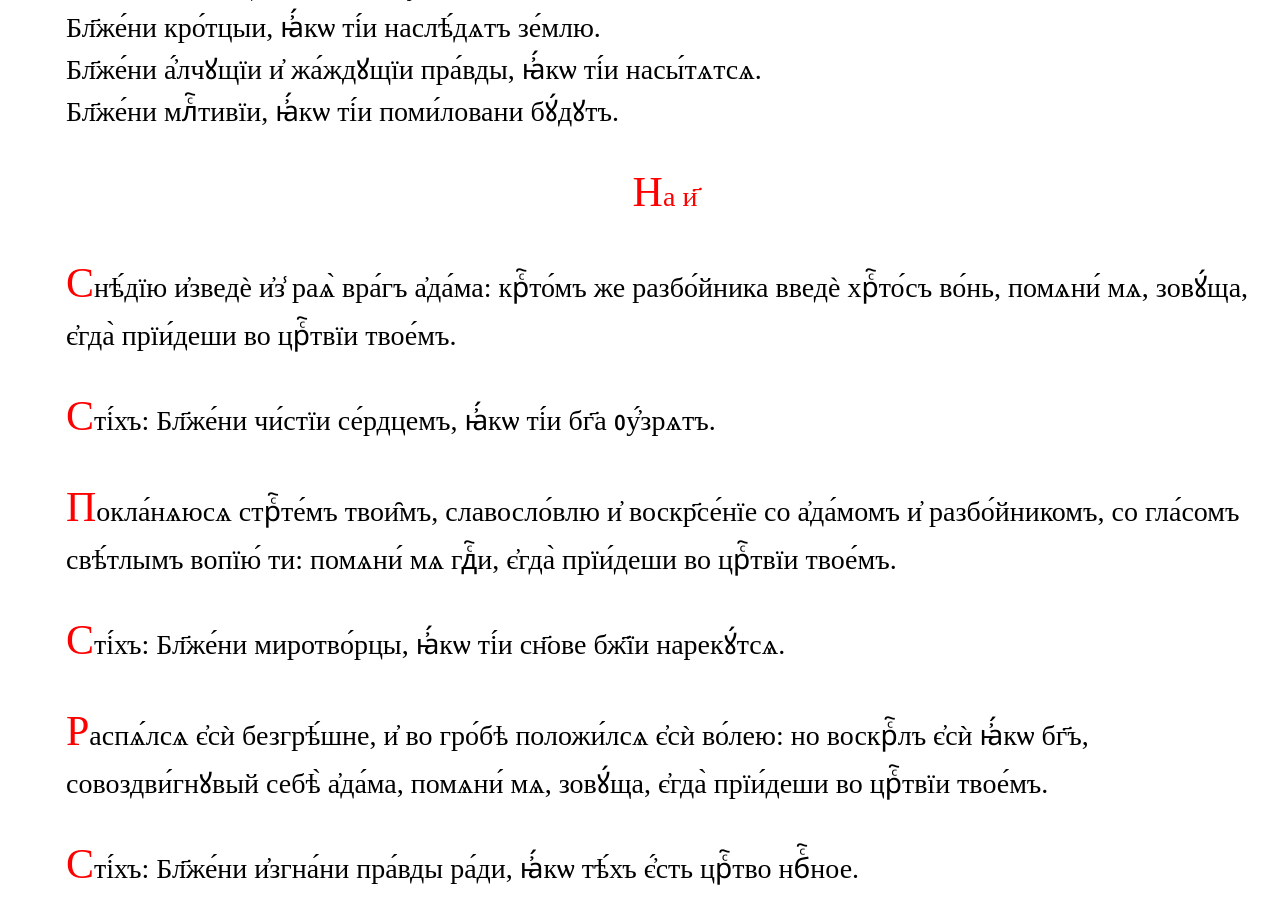
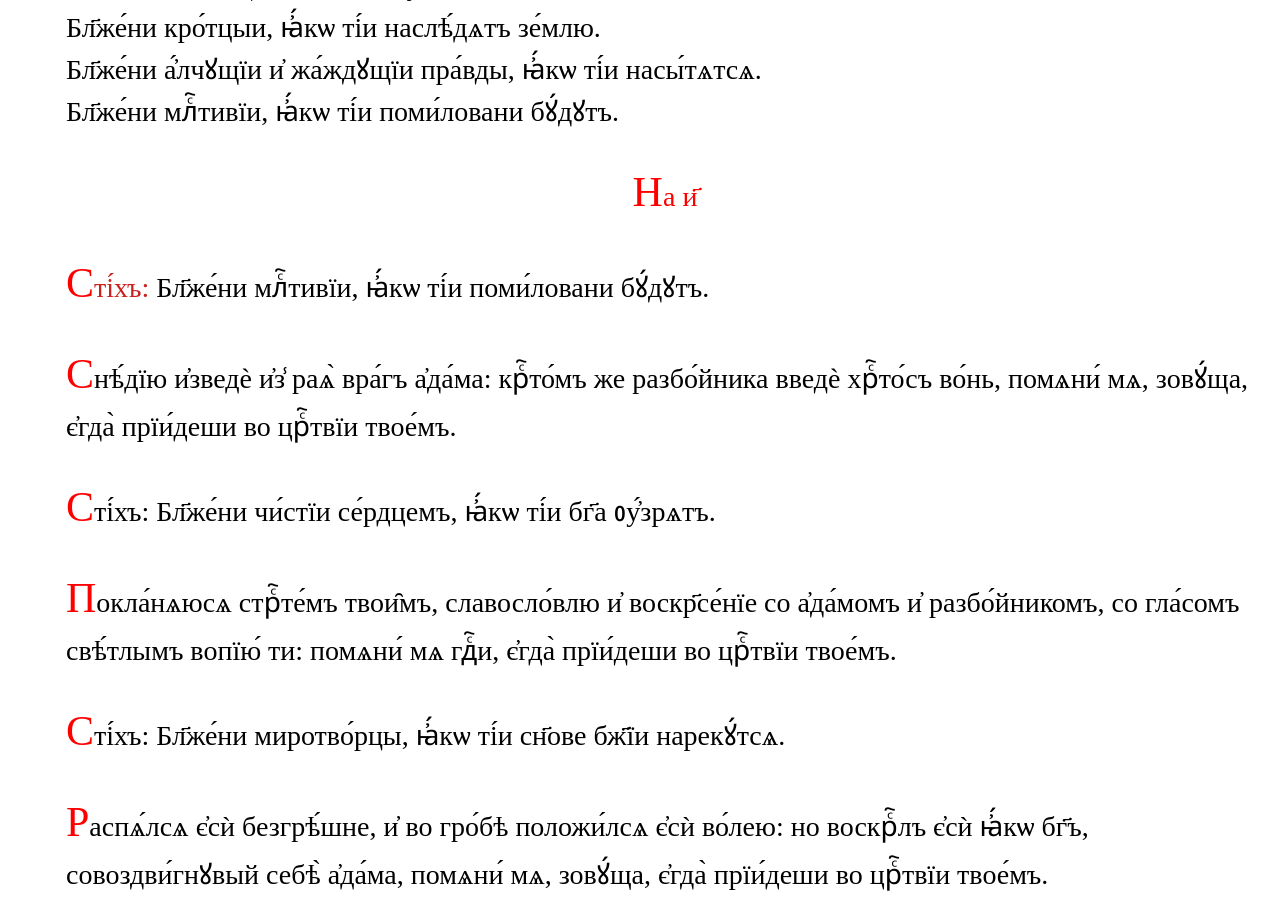
Before and after one commit to markjville/markjville.github.io, a Jekyll site: the page docs/Изобразительная/Гл1.html, which Jekyll copies as it is, in a window 1280 px wide and 900 px high, scrolled down 354 px. Built offline with Jekyll 4.4.1, drawn with Linux system fonts in a browser that asks for light colours; some web fonts are replaced; comment, search, counter and statistics services are not loaded.

Commit message:
Update Гл1.html

```diff
--- a/docs/Изобразительная/Гл1.html
+++ b/docs/Изобразительная/Гл1.html
@@ -43,7 +43,7 @@ p::first-letter {
 Бл҃же́ни млⷭ҇тивїи, ꙗ҆́кѡ ті́и поми́ловани бꙋ́дꙋтъ.<br/>
 <p align="center" ><font color="#ff0000"><font face="Ponomar Unicode">На
 и҃</font></font><br/>
-
+<p><font face="Ponomar Unicode"><font color="#c9211e">Сті́хъ: </font>Бл҃же́ни млⷭ҇тивїи, ꙗ҆́кѡ ті́и поми́ловани бꙋ́дꙋтъ.<br/>
 <p><font face="Ponomar Unicode">Снѣ́дїю и҆зведѐ и҆з̾ раѧ̀ вра́гъ а҆да́ма: крⷭ҇то́мъ же разбо́йника введѐ хрⷭ҇то́съ во́нь, помѧни́ мѧ, зовꙋ́ща, є҆гда̀ прїи́деши во црⷭ҇твїи твое́мъ.</font></p>
 <p><font face="Ponomar Unicode">Сті́хъ: Бл҃же́ни чи́стїи се́рдцемъ, ꙗ҆́кѡ ті́и бг҃а ᲂу҆́зрѧтъ.</font></p>
 <p><font face="Ponomar Unicode">Покла́нѧюсѧ стрⷭ҇те́мъ твои̑мъ, славосло́влю и҆ воскр҃се́нїе со а҆да́момъ и҆ разбо́йникомъ, со гла́сомъ свѣ́тлымъ вопїю́ ти: помѧни́ мѧ гдⷭ҇и, є҆гда̀ прїи́деши во црⷭ҇твїи твое́мъ.</font></p>
```
